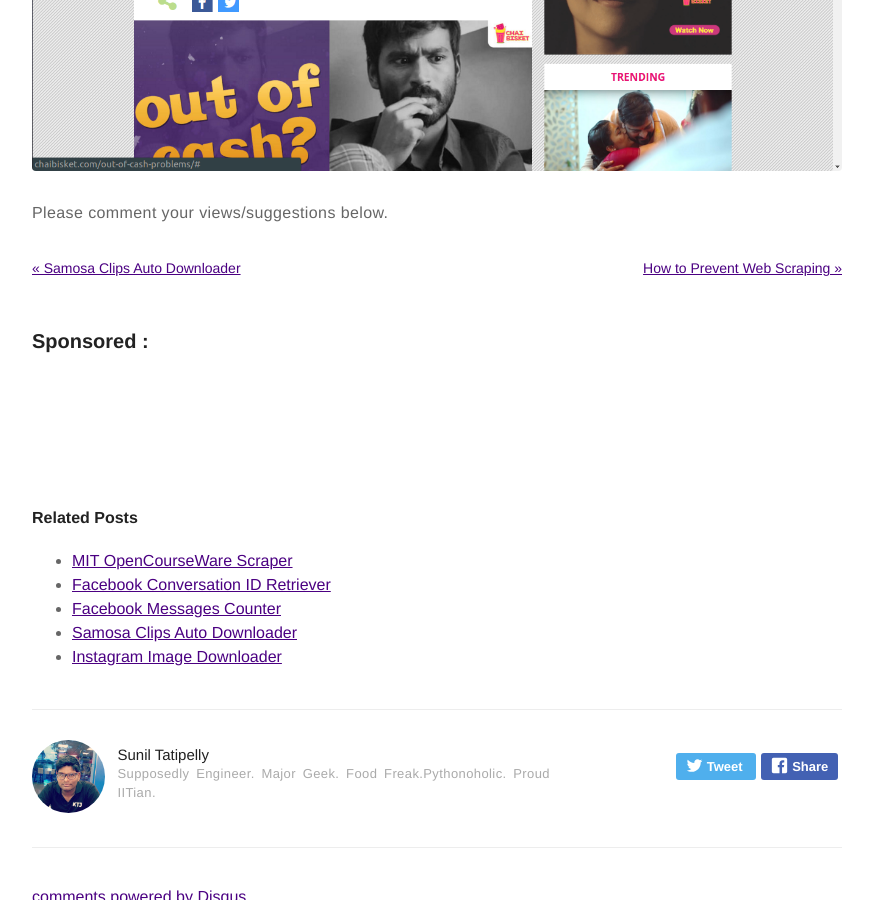
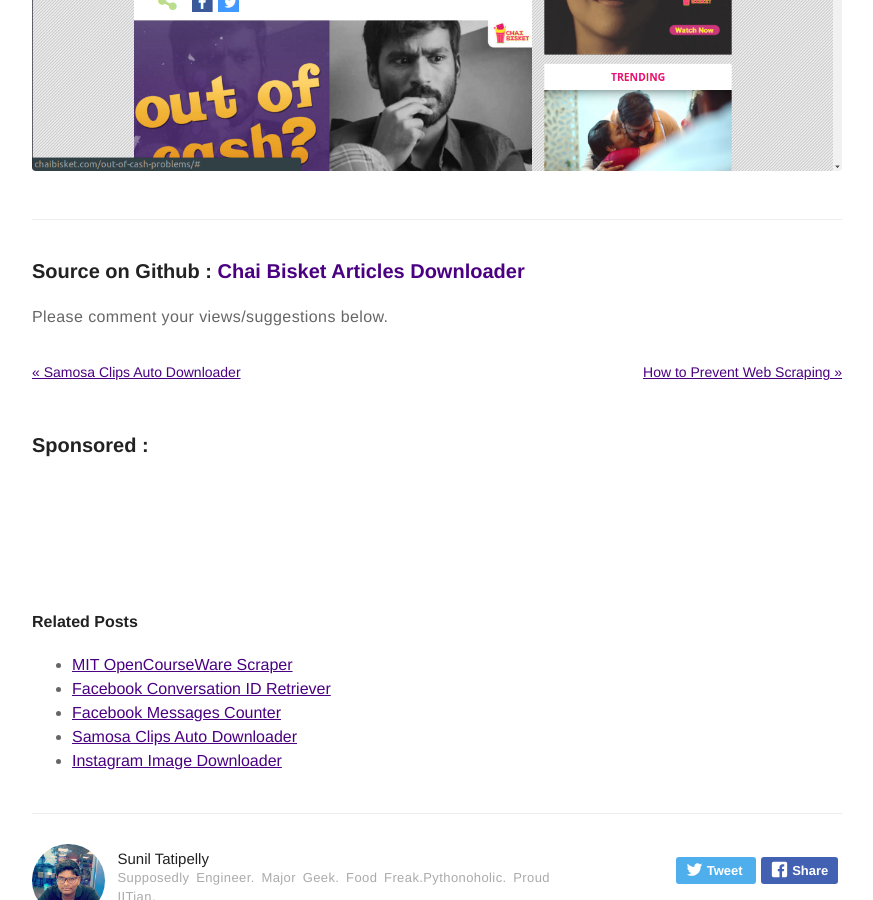
Before and after one commit to Sunil02324/My-New-Website, a Jekyll site: the page built from _posts/2016-11-08-chai-bisket-articles-downloader.markdown, in a window 1280 px wide and 900 px high, scrolled down 828 px. Shown: the whole window, without its empty margins (203-1076 px from the left). Built offline with Jekyll 4.4.1, drawn with Linux system fonts in a browser that asks for light colours; comment, search, counter and statistics services are not loaded.

Commit message:
Update Article

```diff
--- a/_posts/2016-11-08-chai-bisket-articles-downloader.markdown
+++ b/_posts/2016-11-08-chai-bisket-articles-downloader.markdown
@@ -19,6 +19,8 @@ Initially I thought of writing a python script to download them but later change
 
 <img class="image" src="{{ site.url }}/assets/images/posts/chaibisket1.png" alt="Alt Text">
 
+---
 
+### Source on Github : [Chai Bisket Articles Downloader](https://github.com/Sunil02324/Chai-Bisket-Articles-Downloader)
 
 Please comment your views/suggestions below.
```
